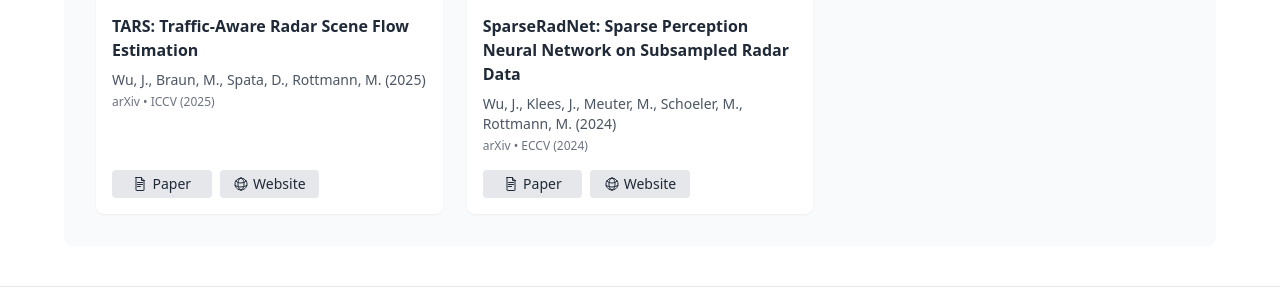
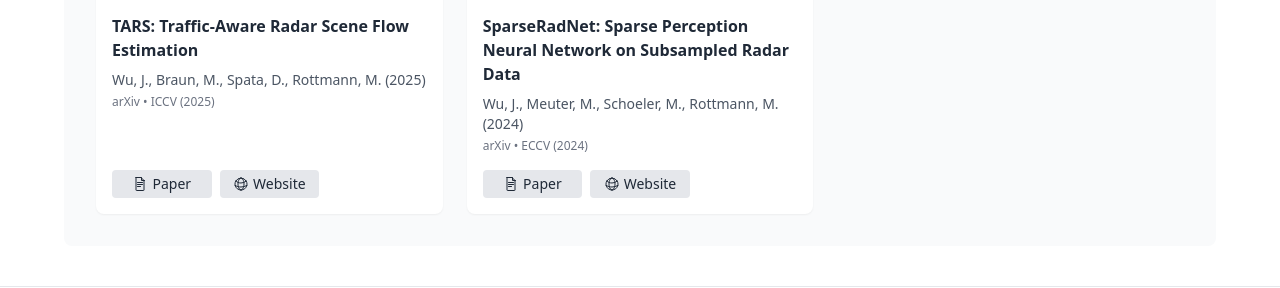
Before and after one commit to osvia/osvia.github.io, a Jekyll site: the page publications.html, which Jekyll copies as it is, in a window 1280 px wide and 1230 px high. Shown: the part 855-1143 px from the top of the window. Built offline with Jekyll 4.4.1, drawn with Linux system fonts in a browser that asks for light colours; nearby versions of some CDN libraries.

Commit message:
changed a wrong name for one dataset

```diff
--- a/publications.html
+++ b/publications.html
@@ -207,7 +207,7 @@
             <li class="pub-card bg-white p-4 rounded-lg shadow-sm flex flex-col min-w-0" data-year="2024" data-authors="wu meuter schoeler rottmann" data-venue="arxiv eccv" data-title="SparseRadNet">
                 <img src="./assets/images/publications/pub_0.png" alt="Publication Cover" class="w-full h-40 object-cover rounded mb-4">
                 <h3 class="font-semibold break-words">SparseRadNet: Sparse Perception Neural Network on Subsampled Radar Data</h3>
-                <p class="text-sm text-gray-600 mt-2">Wu, J., Klees, J., Meuter, M., Schoeler, M., Rottmann, M. (2024)</p>
+                <p class="text-sm text-gray-600 mt-2">Wu, J., Meuter, M., Schoeler, M., Rottmann, M. (2024)</p>
                 <p class="text-xs text-gray-500 mt-1">arXiv • ECCV (2024)</p>
                 <div class="mt-auto pt-4 grid grid-cols-2 sm:grid-cols-3 gap-2">
                   <a href="https://arxiv.org/abs/2406.10600" class="col-span-1 inline-flex items-center justify-center w-full px-3 py-1 bg-gray-200 rounded text-sm hover:bg-gray-300"><svg xmlns="http://www.w3.org/2000/svg" class="h-4 w-4 mr-1" fill="none" viewBox="0 0 24 24" stroke="currentColor" stroke-width="1.5">
```
Also changed, not shown: 2 other files.
